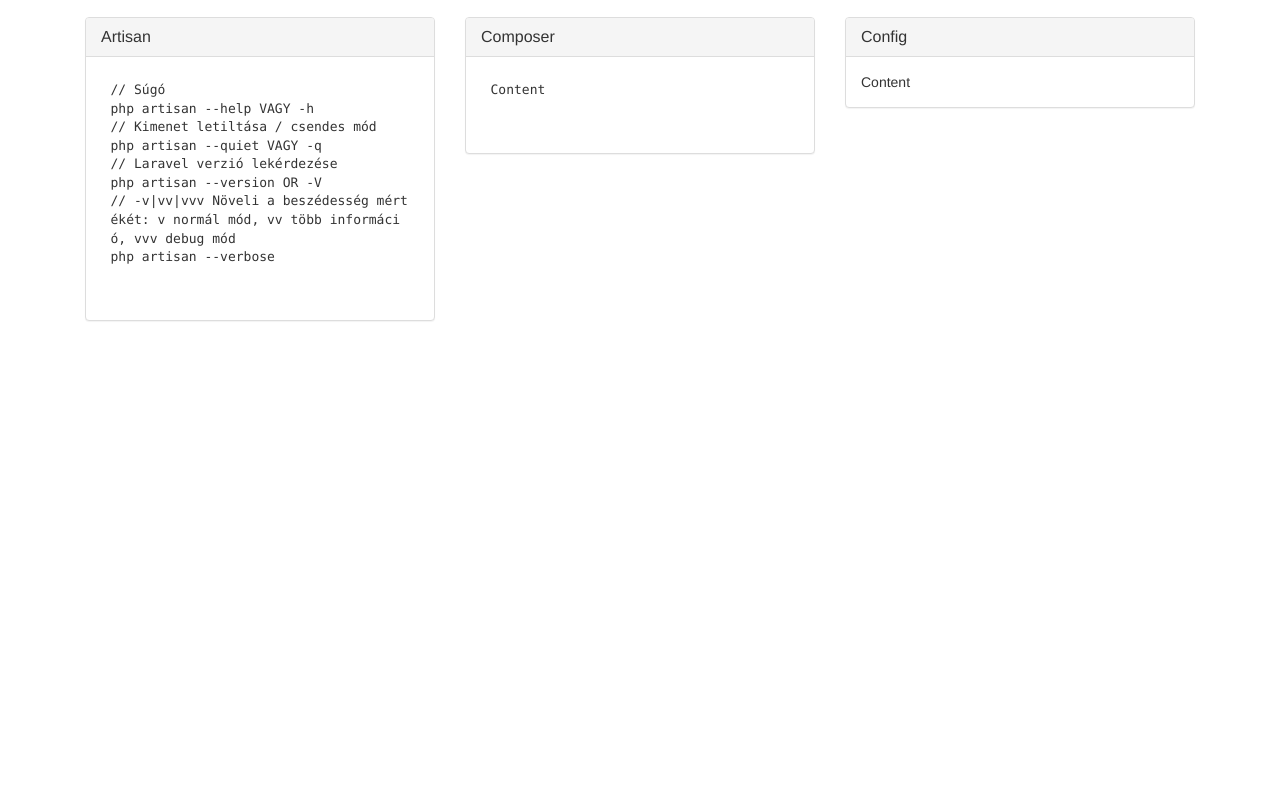
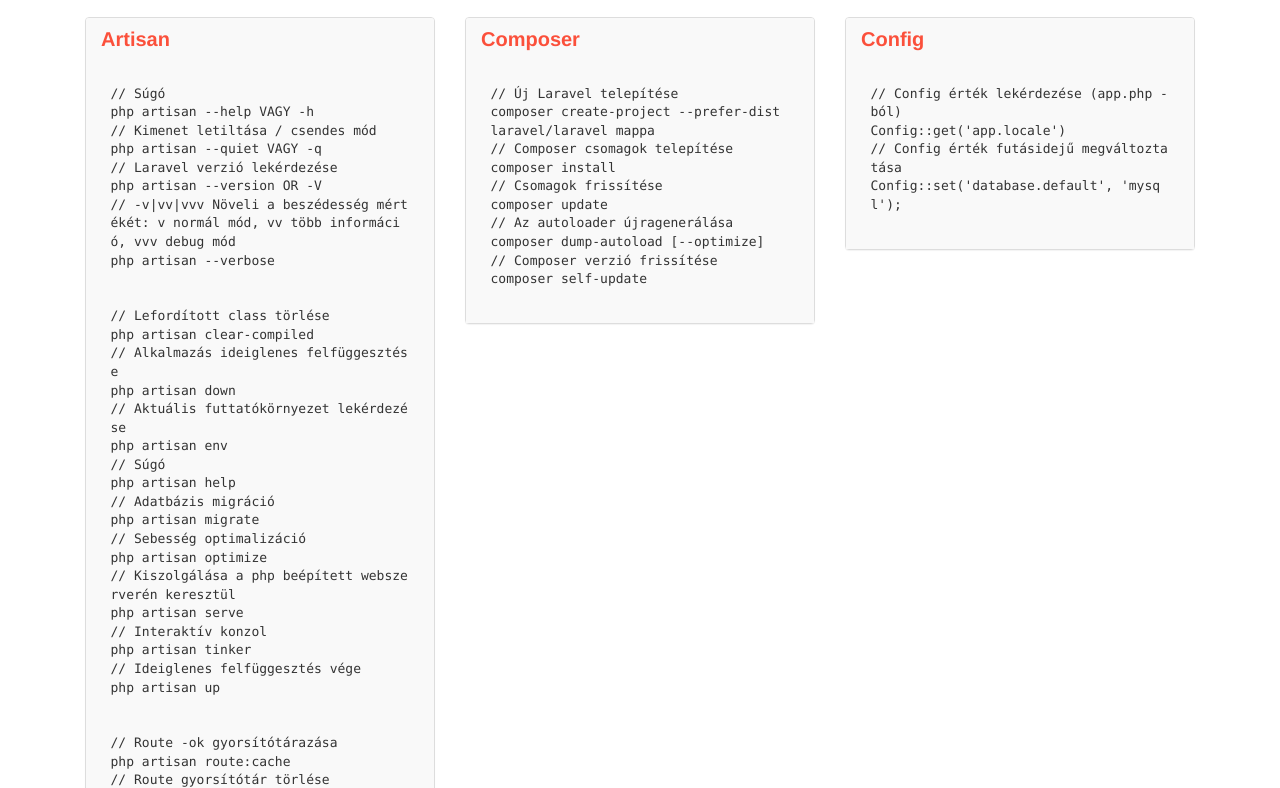
Before and after one commit to esemve/laravel-cheatsheet, a plain HTML site: page index.html in a window 1280 px wide. Shown: the part 53-841 px from the top of the page. Before the commit the page ends 800 px from the top, so only its background shows below. Drawn offline with nearby package versions, Linux system fonts and the light colour scheme.

Commit message:
Beginning artisan & composer & config block + new theme

```diff
--- a/assets/css/cheatsheet.css
+++ b/assets/css/cheatsheet.css
@@ -9,6 +9,7 @@
 
 pre
 {
+    font-family: Consolas,Monaco,'Andale Mono',monospace !important;
     border: none !important;
     background: none !important;
     overflow: inherit !important;
@@ -18,3 +19,53 @@
     white-space: -o-pre-wrap; /* Opera 7 */
     word-wrap: break-word; /* Internet Explorer 5.5+ */
 }
+
+.navbar-default
+{
+    background-color: #fb503b;
+}
+
+.navbar-default .navbar-brand
+{
+    color: #fff;
+}
+
+.navbar-default .navbar-nav>li>a
+{
+    color: #fff;
+}
+
+
+.panel-default>.panel-heading
+{
+    border-bottom: none;
+    background-color: #F9F9F9;
+}
+
+.panel-default>.panel-heading>h3
+{
+    color: #fb503b !important;
+    font-weight: bold;
+    font-size: 20px;
+}
+
+.panel-body
+{
+    background-color: #F9F9F9;
+}
+
+
+.com
+{
+    color: #999 !important;
+}
+
+.typ
+{
+    color: #fb503b !important;
+}
+
+.kwd
+{
+    color: #555 !important;
+}
--- a/index.html
+++ b/index.html
@@ -48,7 +48,42 @@
 php artisan --version OR -V
 // -v|vv|vvv Növeli a beszédesség mértékét: v normál mód, vv több információ, vvv debug mód
 php artisan --verbose
-            </pre>
+
+
+// Lefordított class törlése
+php artisan clear-compiled
+// Alkalmazás ideiglenes felfüggesztése
+php artisan down
+// Aktuális futtatókörnyezet lekérdezése
+php artisan env
+// Súgó
+php artisan help
+// Adatbázis migráció
+php artisan migrate
+// Sebesség optimalizáció
+php artisan optimize
+// Kiszolgálása a php beépített webszerverén keresztül
+php artisan serve
+// Interaktív konzol
+php artisan tinker
+// Ideiglenes felfüggesztés vége
+php artisan up
+
+
+// Route -ok gyorsítótárazása
+php artisan route:cache
+// Route gyorsítótár törlése
+php artisan route:clear
+// Route -ok listázása
+php artisan route
+
+
+// Assetek publisholása a külső csomagokból
+php artisan vendor:publish
+
+
+// Lefordított view cache törlése
+php artisan view:clear</pre>
             </div>
         </div>
     </div>
@@ -60,8 +95,16 @@
             </div>
             <div class="panel-body">
                 <pre class="prettyprint  lang-php">
-Content
-                </pre>
+// Új Laravel telepítése
+composer create-project --prefer-dist laravel/laravel mappa
+// Composer csomagok telepítése
+composer install
+// Csomagok frissítése
+composer update
+// Az autoloader újragenerálása
+composer dump-autoload [--optimize]
+// Composer verzió frissítése
+composer self-update</pre>
             </div>
         </div>
     </div>
@@ -72,7 +115,11 @@
                 <h3 class="panel-title">Config</h3>
             </div>
             <div class="panel-body">
-Content
+                <pre class="prettyprint  lang-php">
+// Config érték lekérdezése (app.php -ból)
+Config::get('app.locale')
+// Config érték futásidejű megváltoztatása
+Config::set('database.default', 'mysql');</pre>
             </div>
         </div>
     </div>
```
Also changed, not shown: 1 other file.
